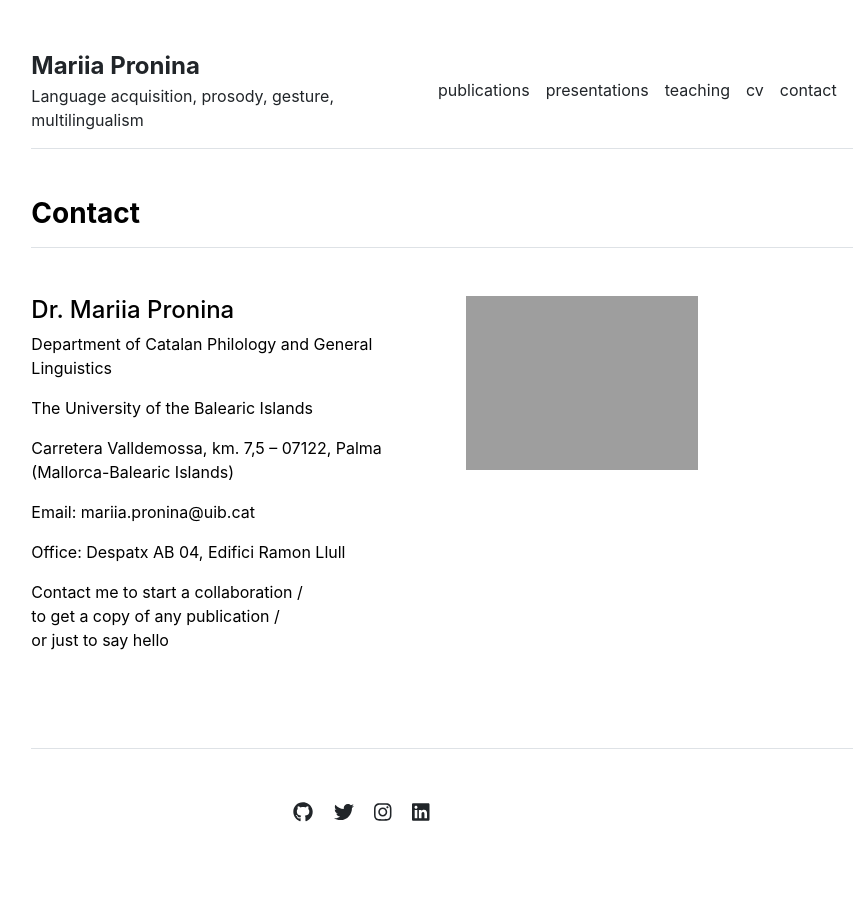
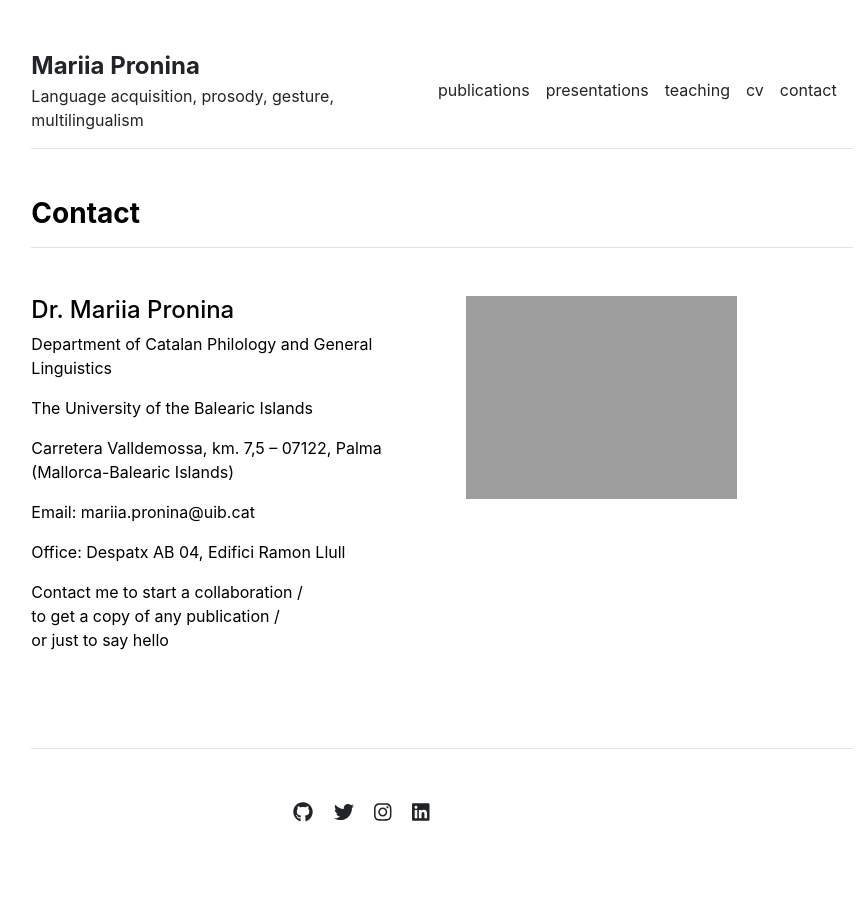
Before and after one commit to mariia-pronina/mariia-pronina.github.io, a Jekyll site: the page built from contact.md, in a window 1280 px wide. Shown: the whole page, without its empty margins (198-1066 px from the left). Built offline with Jekyll 4.4.1, drawn with Linux system fonts in a browser that asks for light colours.

Commit message:
Update contact.html

```diff
--- a/_includes/contact.html
+++ b/_includes/contact.html
@@ -16,7 +16,7 @@
         or just to say hello
       </div>
       <div class="col-md-6">
-        <img src="{{ site.github.url }}/{{ contact.image }}" alt="Contact" width="60%">
+        <img src="{{ site.github.url }}/{{ contact.image }}" alt="Contact" width="70%">
       </div>
     </div>
     {% endfor %}
```
